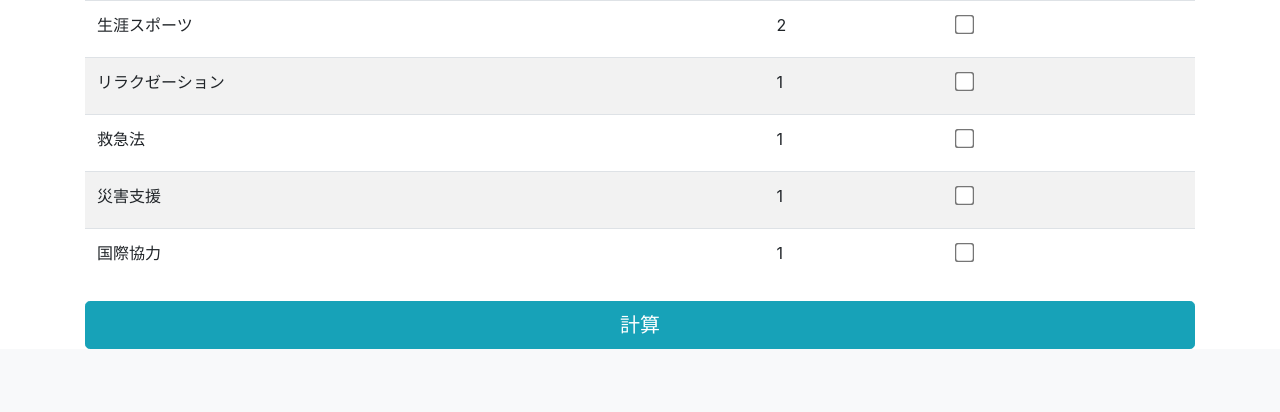
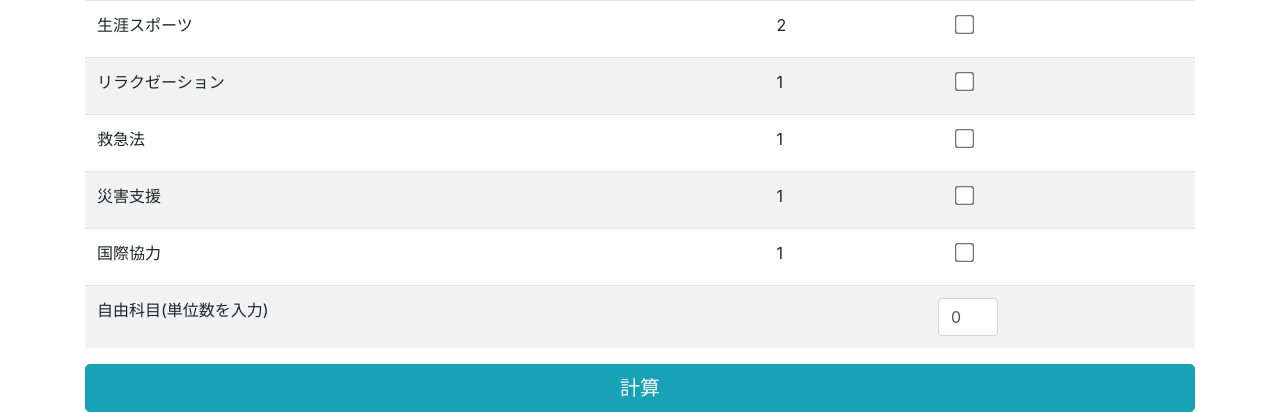
Before and after one commit to lelufig/credit-calculator, a Flask app: page /common/1/1/1 in a window 1280 px wide. Shown: the part 4725-5137 px from the top of the page. Before the commit the page ends 5074 px from the top, so only its background shows below. Run offline with Flask 2, Linux system fonts and the light colour scheme; some libraries are stand-ins or nearby versions.

Commit message:
_(:3」∠)_ 自由科目の欄を追加

```diff
--- a/calc.py
+++ b/calc.py
@@ -45,16 +45,16 @@ def common(department, cource, chinese):
         sum_credit['外国語'] = subjects_sum([10110010, 10110020, 10110030, 10110040, 10110050, 10110060, 10110070, 10110080, 10110090, 10110100, 10110110, 10110120, 10110130, 10110140, 10110150, 10110160, 10110170, 10110180, 10110190, 10110200, 10110210, 10110220, 10110230, 10110240, 10110250, 10110260, 10110270, 10110280, 10110290], my_credits)
         sum_credit['基礎科目'] = subjects_sum([10110010, 10110020, 10110030, 10110040, 10110050, 10110060, 10110070, 10110080, 10110090, 10110100, 10110110, 10110120, 10110130, 10110140, 10110150, 10110160, 10110170, 10110180, 10110190, 10110200, 10110210, 10110220, 10110230, 10110240, 10110250, 10110260, 10110270, 10110280, 10110290, 10120010, 10120020, 10130010, 10130020, 10130030, 10130040, 10130050, 10130060, 10140010, 10140020, 10140030], my_credits)
         sum_credit['教養科目'] = subjects_sum([10210010, 10210020, 10210030, 10210040, 10210050, 10220010, 10220020, 10220030, 10220040, 10220050, 10220060, 10230010, 10230020, 10230030, 10230040, 10240010, 10240020, 10240030, 10240040, 10240050, 10240060, 10250010, 10250020, 10250030, 10250040, 20010010, 20010020, 20010030, 20010040, 20010050, 20010060, 20010070, 20010080, 20010090, 20010100, 20020010, 20020020, 20020030, 20020040, 20030010, 20030020, 20030030, 20030040], my_credits)
-        sum_credit['全学年共通科目'] = subjects_sum([10010010, 10110010, 10110020, 10110030, 10110040, 10110050, 10110060, 10110070, 10110080, 10110090, 10110100, 10110110, 10110120, 10110130, 10110140, 10110150, 10110160, 10110170, 10110180, 10110190, 10110200, 10110210, 10110220, 10110230, 10110240, 10110250, 10110260, 10110270, 10110280, 10110290, 10120010, 10120020, 10130010, 10130020, 10130030, 10130040, 10130050, 10130060, 10140010, 10140020, 10140030, 10210010, 10210020, 10210030, 10210040, 10210050, 10220010, 10220020, 10220030, 10220040, 10220050, 10220060, 10230010, 10230020, 10230030, 10230040, 10240010, 10240020, 10240030, 10240040, 10240050, 10240060, 10250010, 10250020, 10250030, 10250040, 20010010, 20010020, 20010030, 20010040, 20010050, 20010060, 20010070, 20010080, 20010090, 20010100, 20020010, 20020020, 20020030, 20020040, 20030010, 20030020, 20030030, 20030040], my_credits)
+        sum_credit['全学共通科目'] = subjects_sum(my_credits.keys(), my_credits) + int(result['10310010_credits'])
 
         lack_credit = OrderedDict()
         lack_credit['スタートアップ・セミナー'] = max(0, 1 - sum_credit['スタートアップ・セミナー'])
         lack_credit['外国語'] = max(0, 4 - sum_credit['外国語'])
         lack_credit['基礎科目'] = max(0, 8 - sum_credit['基礎科目'])
         lack_credit['教養科目'] = max(0, 8 - sum_credit['教養科目'])
-        lack_credit['全学年共通科目'] = max(0, 22 - sum_credit['全学年共通科目'])
+        lack_credit['全学共通科目'] = max(0, 22 - sum_credit['全学共通科目'])
 
-        common_sum = sum_credit['全学年共通科目']
+        common_sum = sum_credit['全学共通科目']
 
         return render_template('common_result.html',
                                sum_credit=sum_credit,
@@ -168,7 +168,7 @@ def major(department, cource, chinese, common_sum):
         else:
             raise "cource error"
 
-        sum_credit['卒業要件単位（124単位以上）'] = subjects_sum(my_credits.keys(), my_credits) + common_sum
+        sum_credit['卒業要件単位（124単位以上）'] = subjects_sum(my_credits.keys(), my_credits) + int(result['22530010_credits']) + int(result['22610010_credits']) + common_sum
         lack_credit['卒業要件単位（124単位以上）'] = max(0, 124 - sum_credit['卒業要件単位（124単位以上）'])
 
         return render_template('faculty_common_result.html',
--- a/static/css/calc.css
+++ b/static/css/calc.css
@@ -10,3 +10,7 @@ body {
 header {
   font-family: 'Raleway', sans-serif;
 }
+
+input.form-narrow {
+  width: 60px;
+}
--- a/templates/common.html
+++ b/templates/common.html
@@ -26,6 +26,13 @@
           </td>
         </tr>
         {% endfor %}
+
+        <tr>
+          <td><label for="10310010">自由科目(単位数を入力)</label></td>
+          <td></td>
+          <td><input class="form-control form-narrow" type="number" name="10310010_credits" value="0" required></td>
+        </tr>
+
       </tbody>
     </table>
 
```
Also changed, not shown: templates/faculty_common.html (+14 -1 lines).
